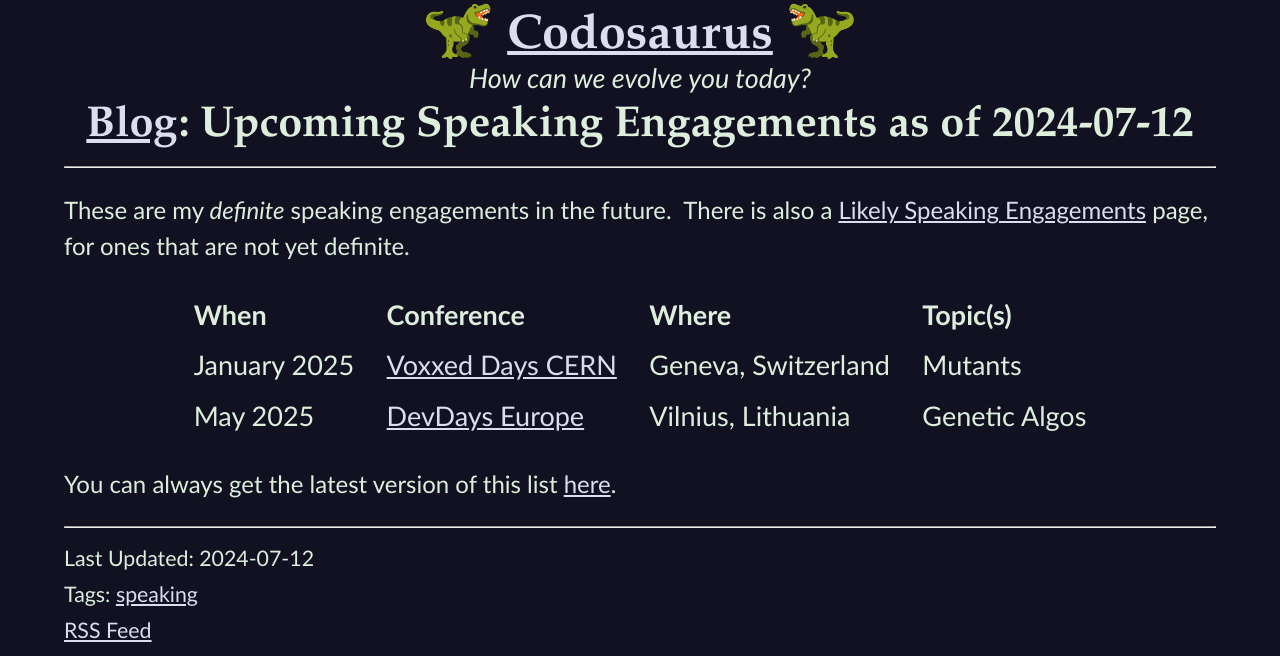
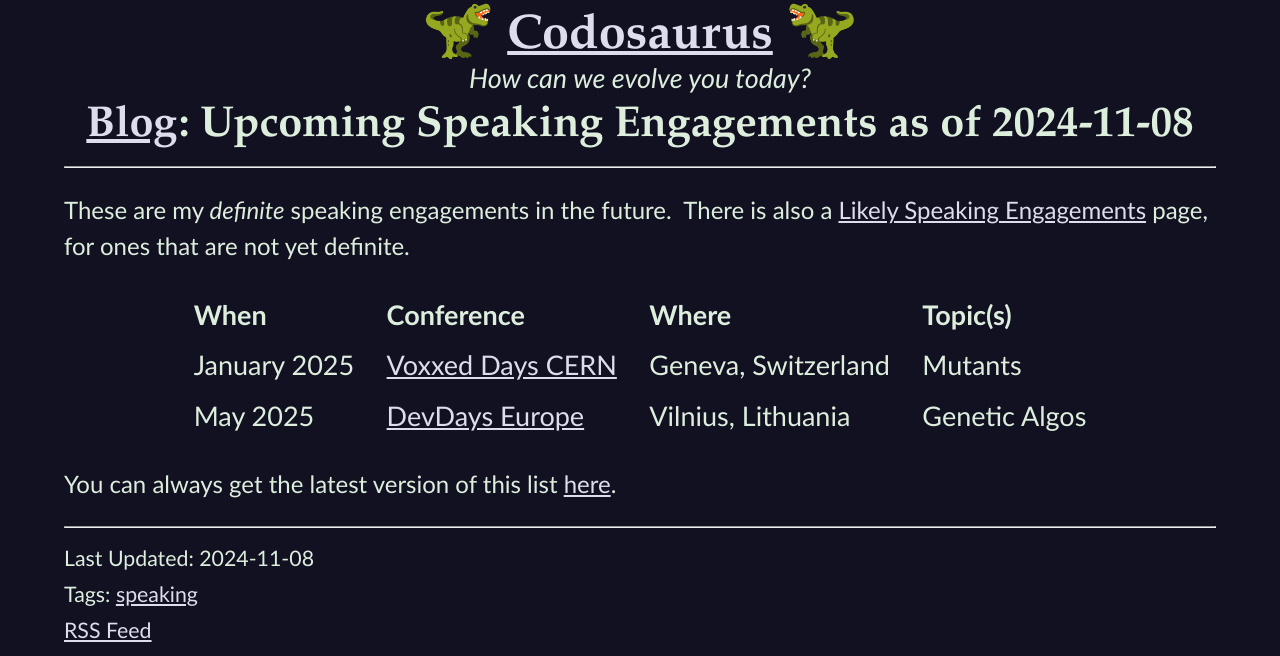
Before and after one commit to CodosaurusLLC/CodosaurusLLC.github.io, a Jekyll site: the page built from _posts/2024-11-08-upcoming-speaking-engagements-2024-11-08.md, in a window 1280 px wide. Shown: the top 656 px of the page. Built offline with Jekyll 4.4.1, drawn with Linux system fonts in a browser that asks for light colours; comment, search, counter and statistics services are not loaded.

```diff
--- a/_posts/2024-07-12-upcoming-speaking-engagements-2024-07-12.md
+++ b/_posts/2024-11-08-upcoming-speaking-engagements-2024-11-08.md
@@ -1,12 +1,12 @@
 ---
 author: Dave Aronson
-date: 2024-07-12
+date: 2024-11-08
 layout: blog-post
-permalink: blog/upcoming-speaking-engagements-2024-07-12
+permalink: blog/upcoming-speaking-engagements-2024-11-08
 section: Blog
 tags: speaking
 style: speaking
-title: Upcoming Speaking Engagements as of 2024-07-12
+title: Upcoming Speaking Engagements as of 2024-11-08
 ---
 
 {% include upcoming-engagements.html %}
```
